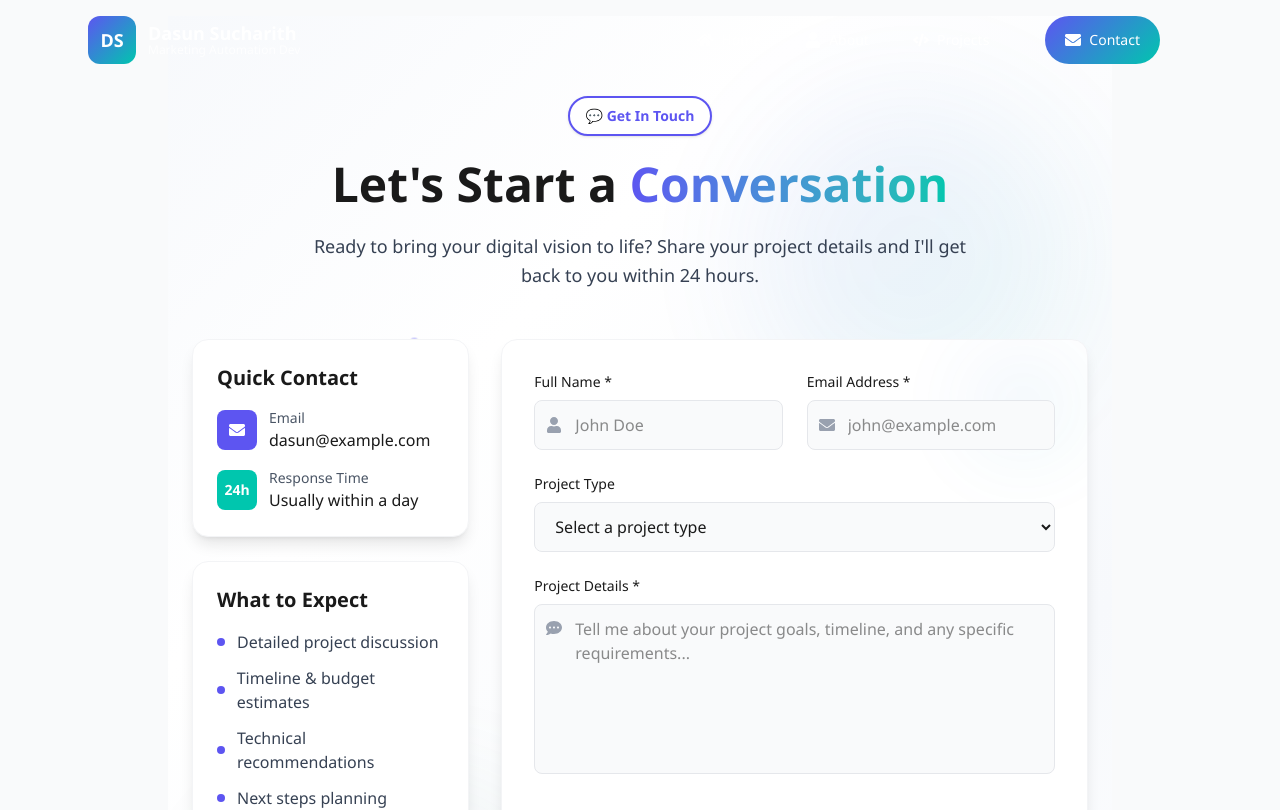
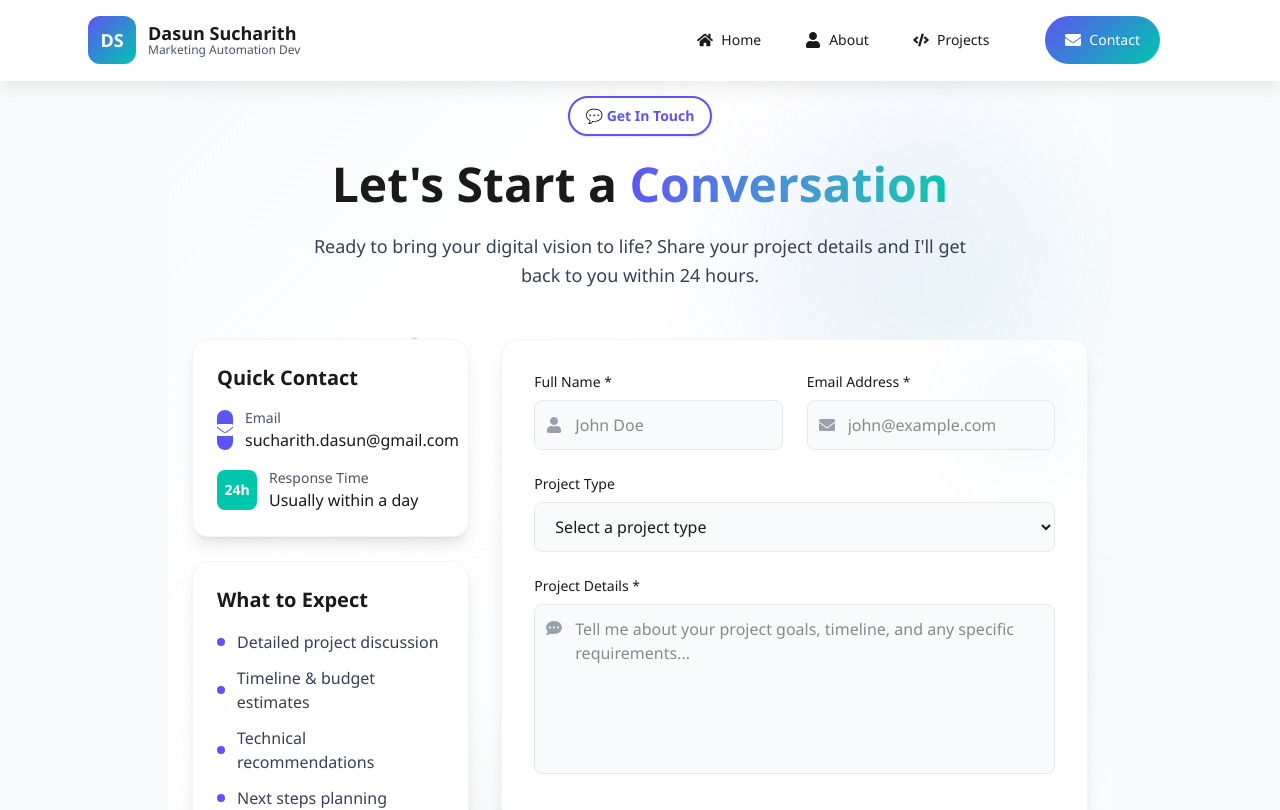
Before and after one commit to dasunsucharith/next-portfolio, a Next.js app: page /contact in a window 1280 px wide. Shown: the top 810 px of the page. Built offline with nearby package versions, Linux system fonts and the light colour scheme.

Commit message:
Update contact email and navbar

```diff
--- a/src/app/contact/page.tsx
+++ b/src/app/contact/page.tsx
@@ -4,7 +4,7 @@ import ContactForm from "@/components/ContactForm";
 export default function ContactPage() {
   return (
     <main className="min-h-screen bg-gray-50 dark:bg-black">
-      <NavBar />
+      <NavBar alwaysScrolled />
       <section className="flex min-h-screen items-center justify-center p-4" id="contact">
         <ContactForm />
       </section>
--- a/src/components/Contact.tsx
+++ b/src/components/Contact.tsx
@@ -8,8 +8,8 @@ export default function Contact() {
       icon: FaEnvelope,
       title: "Email Me",
       description: "Drop me a line directly",
-      value: "dasun@example.com",
-      href: "mailto:dasun@example.com",
+      value: "sucharith.dasun@gmail.com",
+      href: "mailto:sucharith.dasun@gmail.com",
       color: "#5D55F1"
     },
     {
@@ -260,7 +260,7 @@ export default function Contact() {
                 marketing automation, and SEO strategies that actually work.
               </p>
               <motion.a
-                href="mailto:dasun@example.com"
+                href="mailto:sucharith.dasun@gmail.com"
                 className="inline-flex items-center space-x-2 bg-white text-[#5D55F1] px-8 py-4 rounded-full font-semibold hover:bg-gray-50 transition-all duration-300"
                 whileHover={{ scale: 1.05 }}
                 whileTap={{ scale: 0.95 }}
--- a/src/components/ContactForm.tsx
+++ b/src/components/ContactForm.tsx
@@ -149,7 +149,7 @@ export default function ContactForm() {
                   </div>
                   <div>
                     <p className="text-sm text-gray-600">Email</p>
-                    <p className="font-medium text-[#1A1A1A]">dasun@example.com</p>
+                    <p className="font-medium text-[#1A1A1A]">sucharith.dasun@gmail.com</p>
                   </div>
                 </div>
                 <div className="flex items-center space-x-3">
@@ -387,11 +387,11 @@ export default function ContactForm() {
                 Send me an email directly and I&apos;ll respond as soon as possible.
               </p>
               <a
-                href="mailto:dasun@example.com"
+                href="mailto:sucharith.dasun@gmail.com"
                 className="inline-flex items-center space-x-2 bg-white text-[#5D55F1] px-6 py-3 rounded-full font-semibold hover:bg-gray-50 transition-all duration-300"
               >
                 <FaEnvelope className="w-4 h-4" />
-                <span>dasun@example.com</span>
+                <span>sucharith.dasun@gmail.com</span>
               </a>
             </div>
           </div>
--- a/src/components/Footer.tsx
+++ b/src/components/Footer.tsx
@@ -24,7 +24,7 @@ export default function Footer() {
     },
     {
       icon: FaEnvelope,
-      href: "mailto:dasun@example.com",
+      href: "mailto:sucharith.dasun@gmail.com",
       label: "Email",
       color: "#EA4335"
     }
--- a/src/components/NavBar.tsx
+++ b/src/components/NavBar.tsx
@@ -5,16 +5,21 @@ import { motion } from "framer-motion";
 import { FaUser, FaCode, FaEnvelope, FaHome } from "react-icons/fa";
 import { useState, useEffect } from "react";
 
-export default function NavBar() {
-  const [isScrolled, setIsScrolled] = useState(false);
+export default function NavBar({ alwaysScrolled = false }: { alwaysScrolled?: boolean } = {}) {
+  const [isScrolled, setIsScrolled] = useState(alwaysScrolled);
 
   useEffect(() => {
     const handleScroll = () => {
-      setIsScrolled(window.scrollY > 50);
+      if (alwaysScrolled) {
+        setIsScrolled(true);
+      } else {
+        setIsScrolled(window.scrollY > 50);
+      }
     };
+    handleScroll();
     window.addEventListener('scroll', handleScroll);
     return () => window.removeEventListener('scroll', handleScroll);
-  }, []);
+  }, [alwaysScrolled]);
 
   const navItems = [
     { href: "/", label: "Home", icon: FaHome },
```
